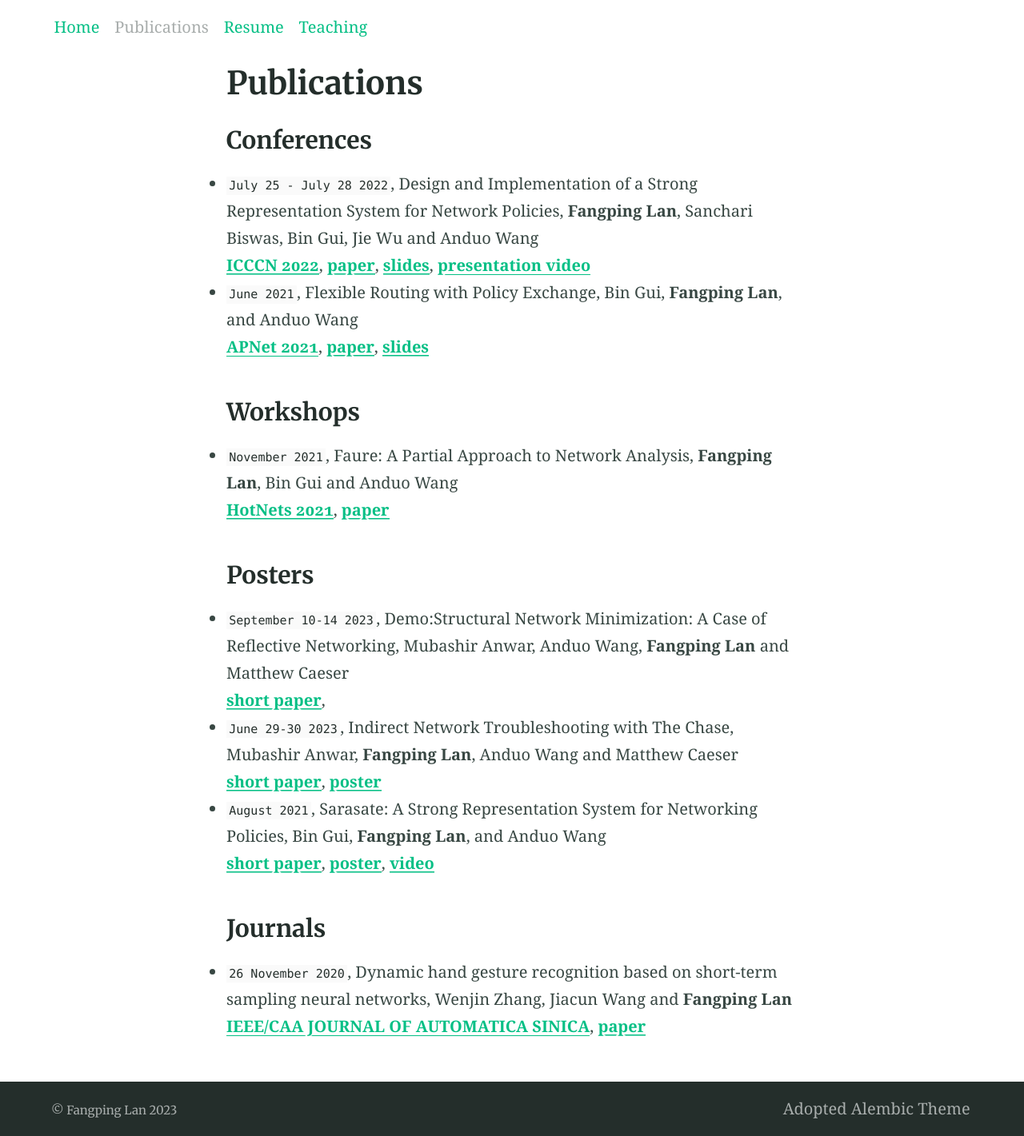
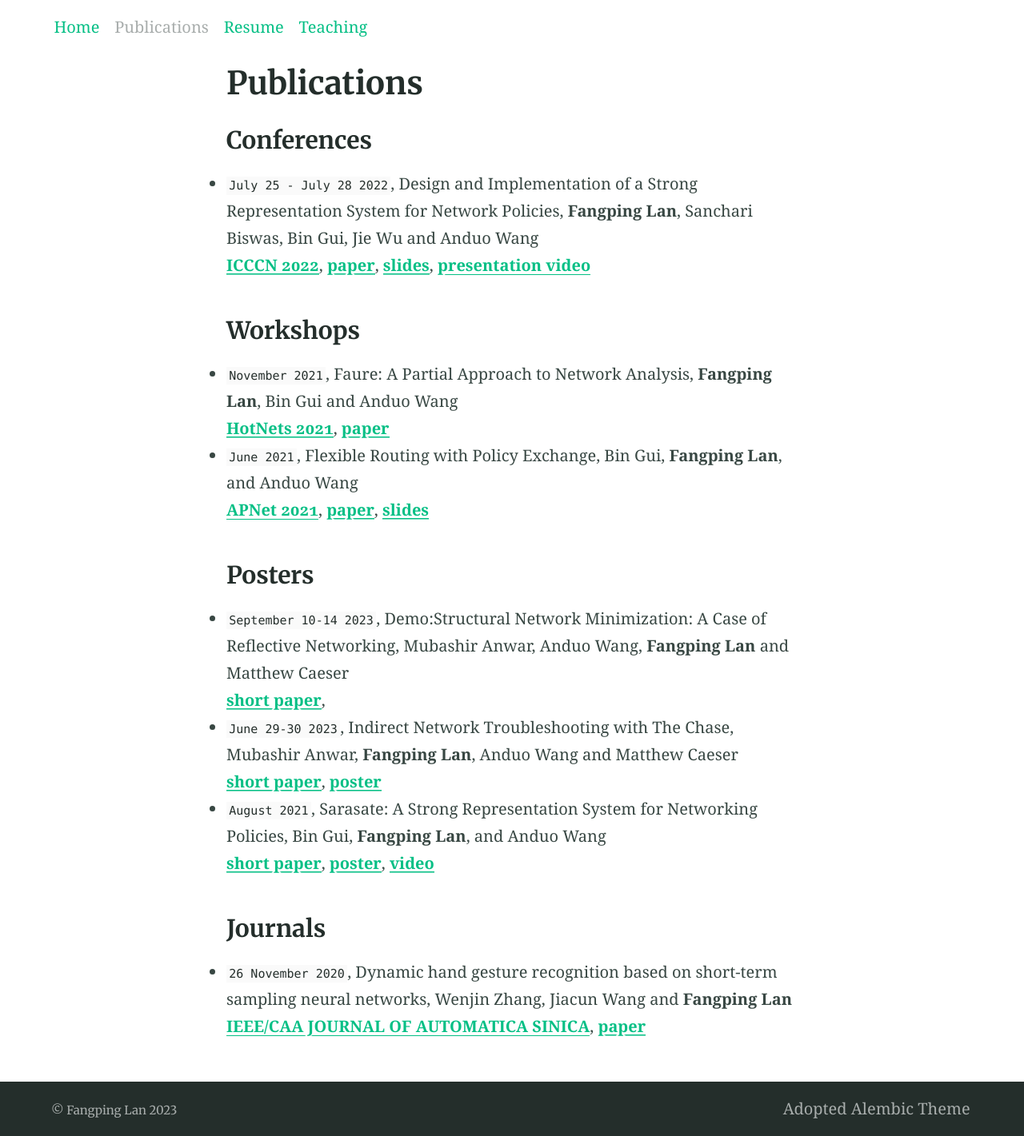
Before and after one commit to lanfangping/lanfangping.github.io, a Jekyll site: the page built from publications.md, in a window 1280 px wide. Shown: the whole page at 80% size. Built offline with Jekyll 4.4.1, drawn with Linux system fonts in a browser that asks for light colours.

```diff
--- a/publications.md
+++ b/publications.md
@@ -17,17 +17,19 @@ aside: False
   [**slides**](/docs/icccn2022/icccn2022-v2-7.pdf),
   [**presentation video**](https://www.youtube.com/watch?v=5BwFTQoFETA)
 
-- `June 2021`, Flexible Routing with Policy Exchange, Bin Gui, **Fangping Lan**, and Anduo Wang
 
-  [**APNet 2021**](https://conferences.sigcomm.org/events/apnet2021/index.html),
-  [**paper**](https://conferences.sigcomm.org/events/apnet2021/papers/apnet2021-2.pdf),
-  [**slides**](docs/apnet2021/apnet21-talk.key)
 
 ### Workshops
 - `November 2021`, Faure: A Partial Approach to Network Analysis, **Fangping Lan**, Bin Gui and Anduo Wang
 
   [**HotNets 2021**](https://conferences.sigcomm.org/hotnets/2021/),
   [**paper**](http://anduowang.github.io/docs/faure.pdf)
+
+- `June 2021`, Flexible Routing with Policy Exchange, Bin Gui, **Fangping Lan**, and Anduo Wang
+
+  [**APNet 2021**](https://conferences.sigcomm.org/events/apnet2021/index.html),
+  [**paper**](https://conferences.sigcomm.org/events/apnet2021/papers/apnet2021-2.pdf),
+  [**slides**](docs/apnet2021/apnet21-talk.key)
 
 
 ### Posters
```
